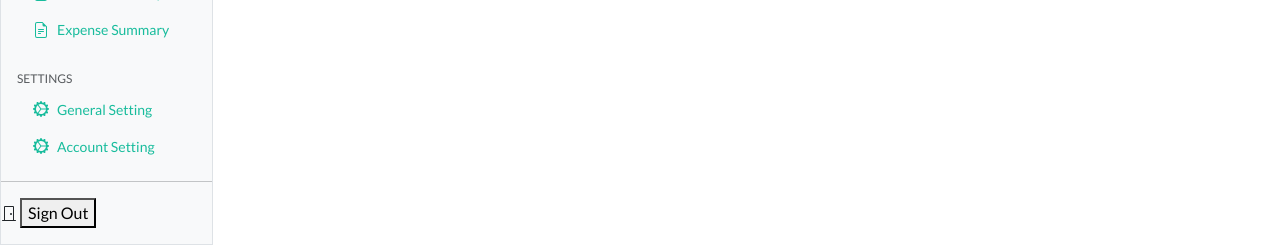
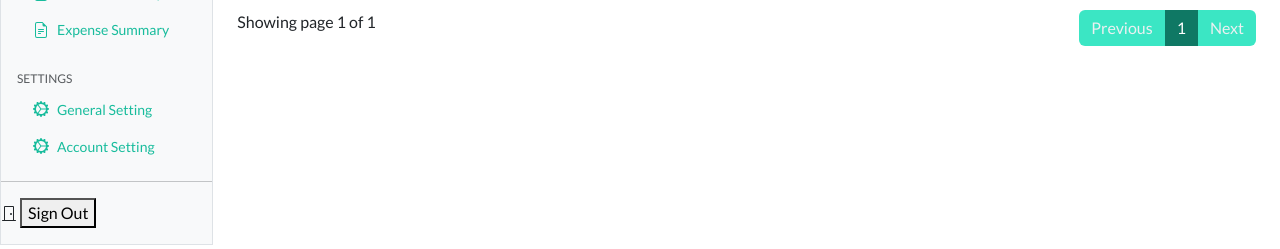
Before and after one commit to kshitizadhikari/PythonProjects, a Django app: template FinanceTracker/finance_tracker/templates/expenses/index.html in a window 1280 px wide. Shown: the part 244-493 px from the top of the page. Run offline with Django 5.2, Linux system fonts and the light colour scheme; tables that the repository leaves empty hold one stand-in row (values such as "Sample post"); the template is opened without the code that fills it: values that come from a table or form of the project are taken from there, most other values are stand-ins (such as "Sample title", 1, 10 or a date in 2020); some libraries are stand-ins or nearby versions.

Commit message:
add pagination to expenses table

```diff
--- a/FinanceTracker/finance_tracker/templates/expenses/index.html
+++ b/FinanceTracker/finance_tracker/templates/expenses/index.html
@@ -11,7 +11,7 @@
         </tr>
     </thead>
     <tbody>
-        {% for expense in expenses %}
+        {% for expense in page_obj %}
         <tr>
             <th scope="row">{{expense.category}}</th>
             <th scope="row">{{expense.description}}</th>
@@ -22,4 +22,36 @@
         {% endfor %}
     </tbody>
 </table>
+<div class="d-flex justify-content-between">
+    <div>
+        Showing page {{page_obj.number}} of {{page_obj.paginator.num_pages}}
+    </div>
+    <div>
+        <nav aria-label="Page navigation example">
+            <ul class="pagination">
+                {% if page_obj.has_previous %}
+                    <li class="page-item"><a class="page-link" href="?page={{ page_obj.previous_page_number }}">Previous</a></li>
+                {% else %}
+                    <li class="page-item disabled"><a class="page-link" href="#">Previous</a></li>
+                {% endif %}
+
+                {% for num in page_range %}
+                    {% if num > 0 and num <= page_obj.paginator.num_pages %}
+                        {% if page_obj.number == num %}
+                            <li class="page-item active"><a class="page-link" href="#">{{ num }}</a></li>
+                        {% else %}
+                            <li class="page-item"><a class="page-link" href="?page={{ num }}">{{ num }}</a></li>
+                        {% endif %}
+                    {% endif %}
+                {% endfor %}
+
+                {% if page_obj.has_next %}
+                    <li class="page-item"><a class="page-link" href="?page={{ page_obj.next_page_number }}">Next</a></li>
+                {% else %}
+                    <li class="page-item disabled"><a class="page-link" href="#">Next</a></li>
+                {% endif %}
+            </ul>
+        </nav>
+    </div>
+</div>
 {% endblock expense_content %}
```
Also changed, not shown: FinanceTracker/finance_tracker/expenses/views.py (+17 -1 lines).
